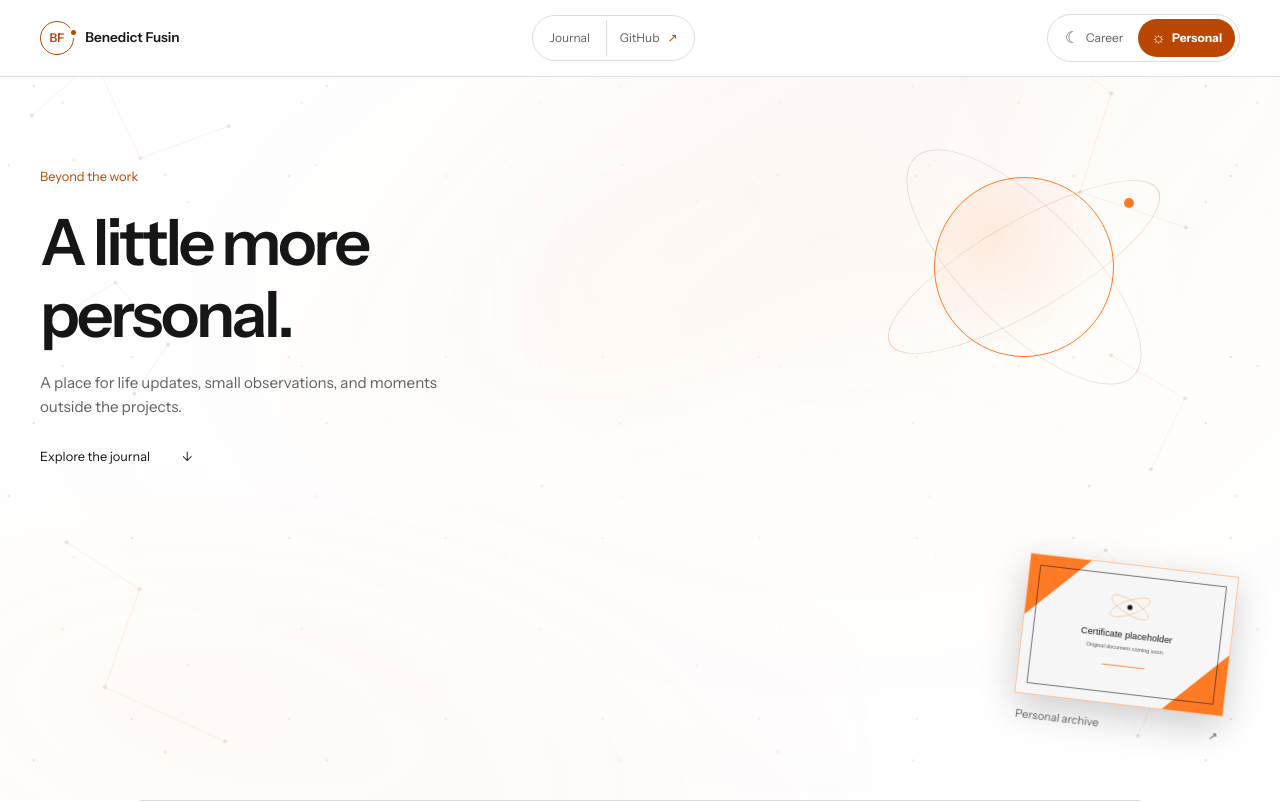
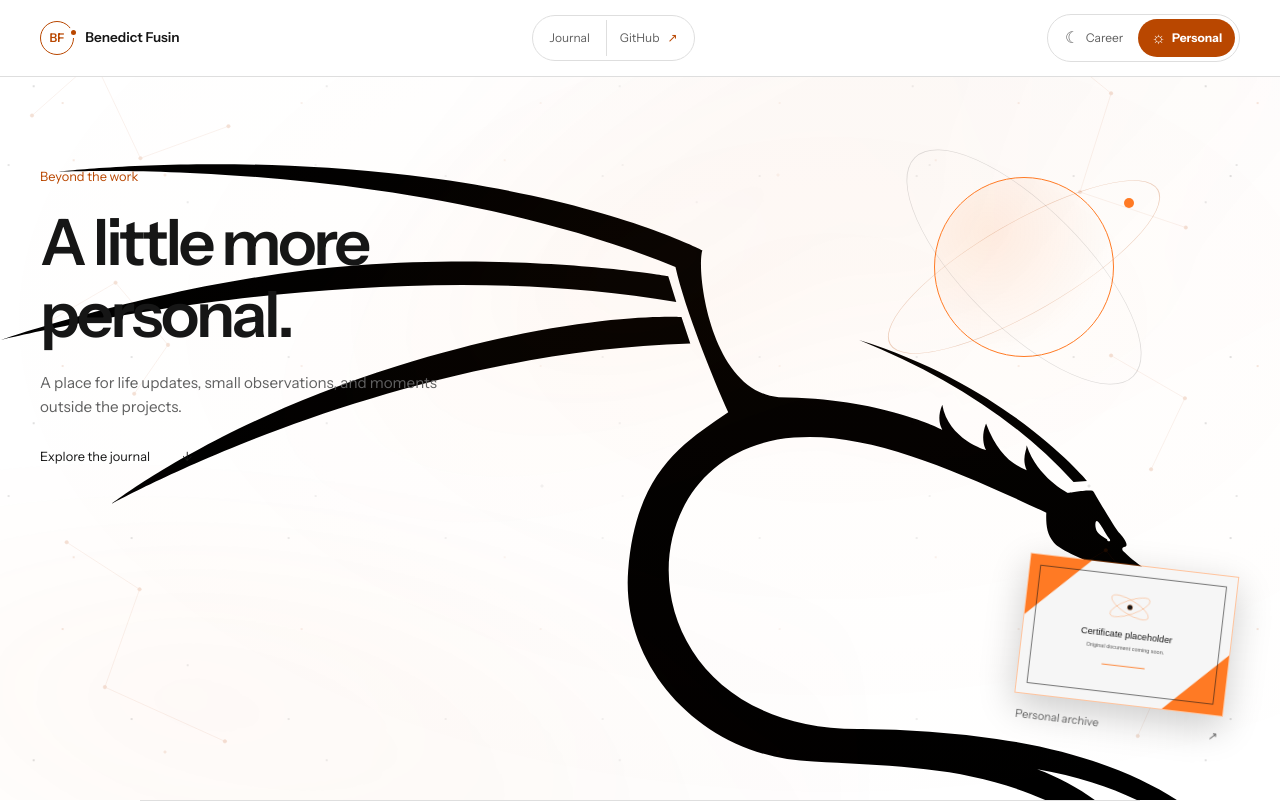
Before and after one commit to tensorkai/benedictfusin, a Next.js app: page /personal in a window 1280 px wide. Shown: the top 802 px of the page. Built offline with nearby package versions, Linux system fonts and the light colour scheme; a web font is replaced by a local one.

Commit message:
redesigned: cosmic atmosphere nd added linux

```diff
--- a/app/components/CosmicAtmosphere.tsx
+++ b/app/components/CosmicAtmosphere.tsx
@@ -21,6 +21,9 @@ export default function CosmicAtmosphere() {
     <div className="cosmic-atmosphere" ref={ref} aria-hidden="true">
       <div className="cosmic-nebula cosmic-nebula--one" />
       <div className="cosmic-nebula cosmic-nebula--two" />
+      <svg className="cosmic-atmosphere__kali-mark" viewBox="0 0 24 24" aria-hidden="true">
+        <path d="M12.778 5.943s-1.97-.13-5.327.92c-3.42 1.07-5.36 2.587-5.36 2.587s5.098-2.847 10.852-3.008zm7.351 3.095.257-.017s-1.468-1.78-4.278-2.648c1.58.642 2.954 1.493 4.021 2.665zm.42.74c.039-.068.166.217.263.337.004.024.01.039-.045.027-.005-.025-.013-.032-.013-.032s-.135-.08-.177-.137c-.041-.057-.049-.157-.028-.195zm3.448 8.479s.312-3.578-5.31-4.403a18.277 18.277 0 0 0-2.524-.187c-4.506.06-4.67-5.197-1.275-5.462 1.407-.116 3.087.643 4.73 1.408-.007.204.002.385.136.552.134.168.648.35.813.445.164.094.691.43 1.014.85.07-.131.654-.512.654-.512s-.14.003-.465-.119c-.326-.122-.713-.49-.722-.511-.01-.022-.015-.055.06-.07.059-.049-.072-.207-.13-.265-.058-.058-.445-.716-.454-.73-.009-.016-.012-.031-.04-.05-.085-.027-.46.04-.46.04s-.575-.283-.774-.893c.003.107-.099.224 0 .469-.3-.127-.558-.344-.762-.88-.12.305 0 .499 0 .499s-.707-.198-.82-.85c-.124.293 0 .469 0 .469s-1.153-.602-3.069-.61c-1.283-.118-1.55-2.374-1.43-2.754 0 0-1.85-.975-5.493-1.406-3.642-.43-6.628-.065-6.628-.065s6.45-.31 11.617 1.783c.176.785.704 2.094.989 2.723-.815.563-1.733 1.092-1.876 2.97-.143 1.878 1.472 3.53 3.474 3.58 1.9.102 3.214.116 4.806.942 1.52.84 2.766 3.4 2.89 5.703.132-1.709-.509-5.383-3.5-6.498 4.181.732 4.549 3.832 4.549 3.832zM12.68 5.663l-.15-.485s-2.484-.441-5.822-.204C3.37 5.211 0 6.38 0 6.38s6.896-1.735 12.68-.717Z" />
+      </svg>
       <div className="cosmic-atmosphere__stars cosmic-stars--far" />
       <div className="cosmic-atmosphere__stars cosmic-stars--middle" />
       <div className="cosmic-atmosphere__stars cosmic-stars--near" />
```
